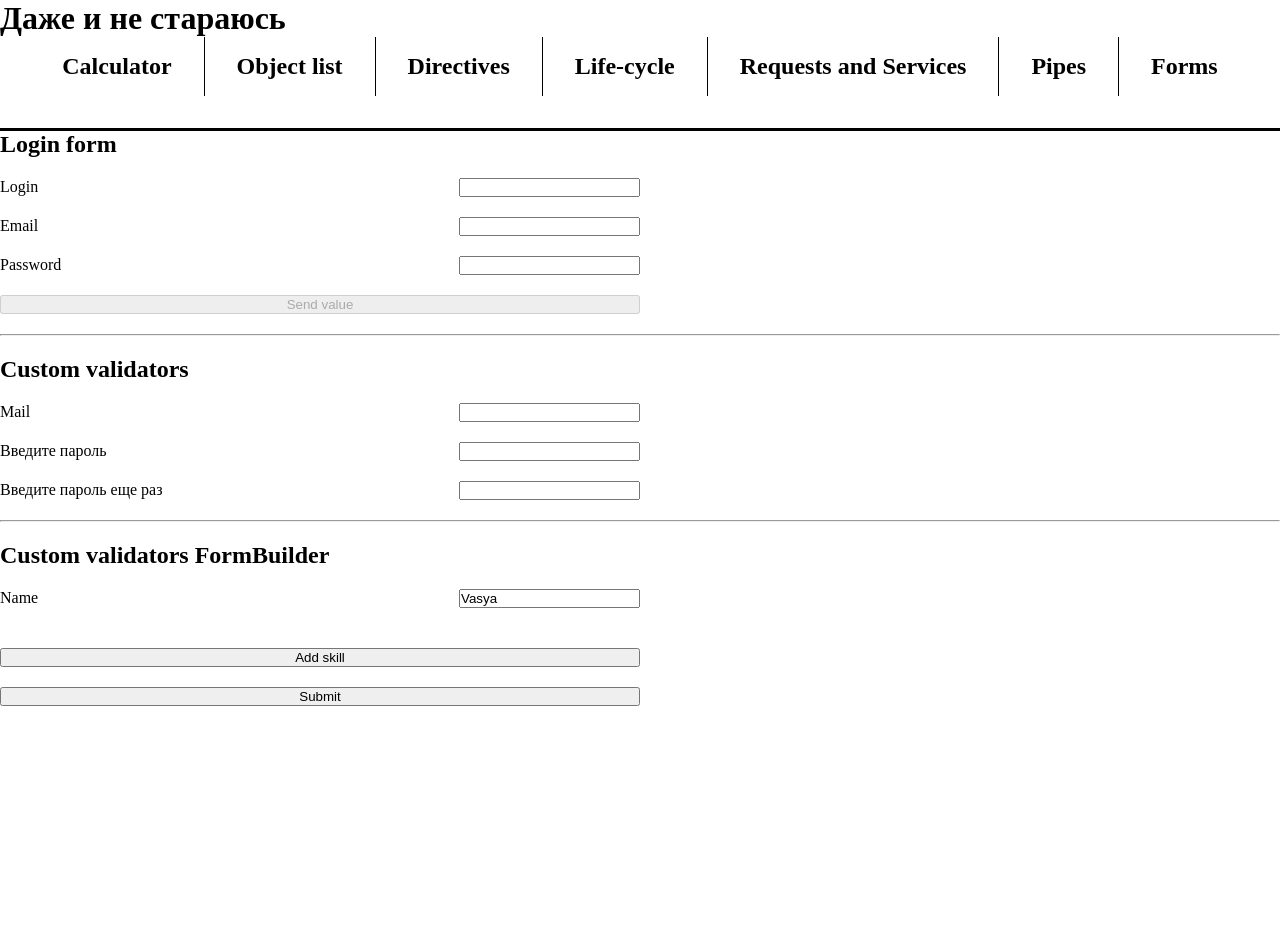
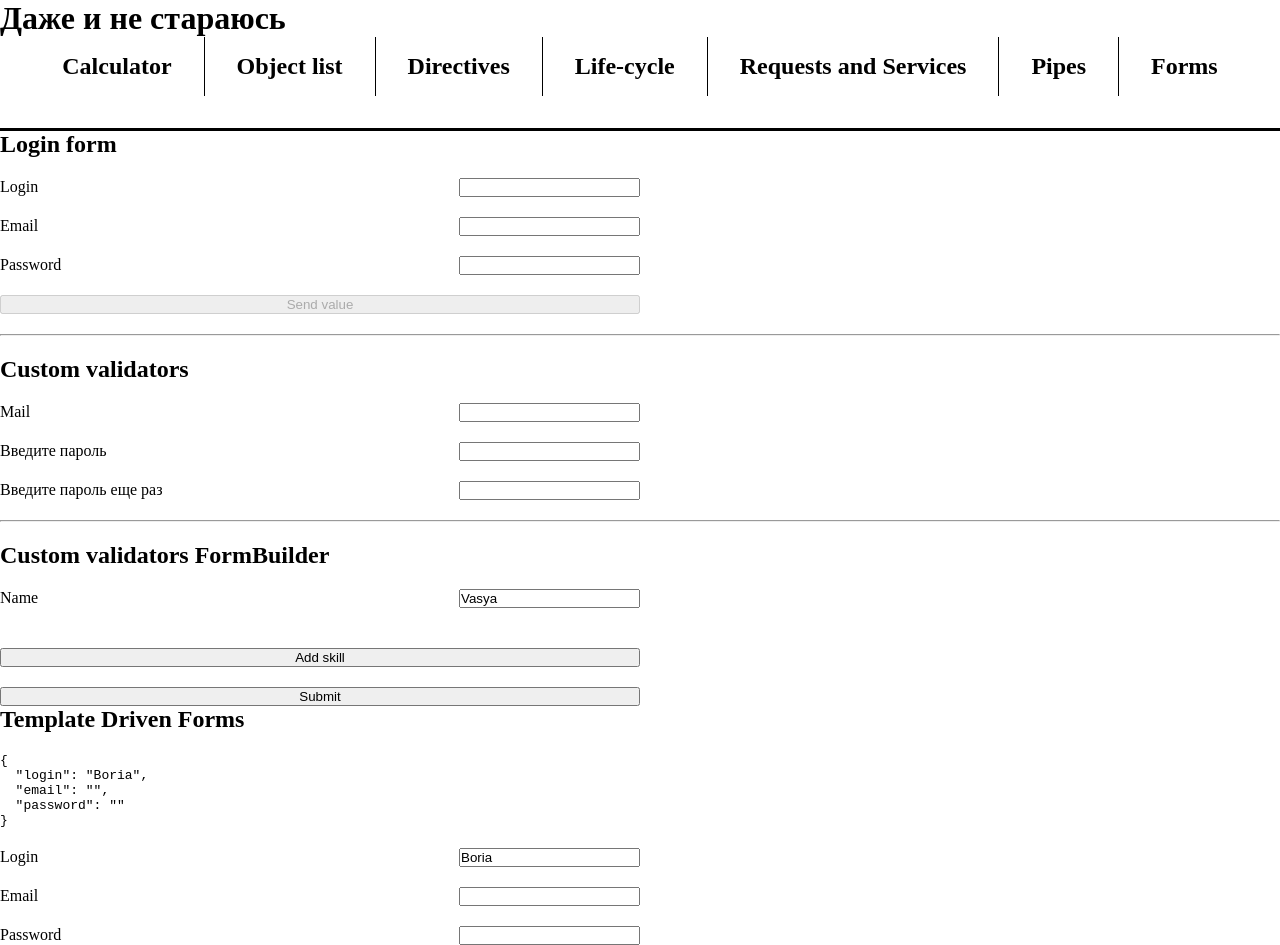
Before and after one commit to sniffjoke/angular-calculator, an Angular app: page /forms in a window 1280 px wide. Before the commit the page ends 800 px from the top, so only its background shows below. Built offline with nearby package versions, Linux system fonts and the light colour scheme.

Commit message:
add template-driven form

```diff
--- a/src/app/forms/components/forms/forms.component.html
+++ b/src/app/forms/components/forms/forms.component.html
@@ -75,3 +75,21 @@
   <button type="button" (click)="addSkill()">Add skill</button>
   <button type="submit">Submit</button>
 </form>
+
+<div class="login-form">
+  <h2>Template Driven Forms </h2>
+  <pre>{{ templateForm | json }}</pre>
+
+  <div>
+    <label for="templateLogin">Login</label>
+    <input id="templateLogin" type="text" [(ngModel)]="templateForm.login">
+  </div>
+  <div>
+    <label for="templateEmail">Email</label>
+    <input id="templateEmail" type="text" [(ngModel)]="templateForm.email">
+  </div>
+  <div>
+    <label for="templatePassword">Password</label>
+    <input id="templatePassword" type="password" [(ngModel)]="templateForm.password">
+  </div>
+</div>
--- a/src/app/forms/components/forms/forms.component.ts
+++ b/src/app/forms/components/forms/forms.component.ts
@@ -1,13 +1,16 @@
 import {Component, OnInit} from '@angular/core';
 import {
-  AbstractControl, FormArray, FormBuilder,
+  AbstractControl,
+  FormArray,
+  FormBuilder,
   FormControl,
-  FormGroup,
+  FormGroup, FormsModule,
   ReactiveFormsModule,
   ValidationErrors,
   ValidatorFn,
   Validators
 } from "@angular/forms";
+import {CommonModule} from "@angular/common";
 
 export function checkRegExp(regExp: RegExp): ValidatorFn {
   return (control: AbstractControl): ValidationErrors | null => {
@@ -22,17 +25,31 @@ export const confirmPassword: ValidatorFn = (
   return control.value.password_one === control.value.password_two ? null : {PasswordDoNotMatch: true}
 }
 
+interface TemplateFormI {
+  login: string
+  email: string
+  password: string
+}
+
 @Component({
   selector: 'app-forms',
   standalone: true,
   imports: [
     ReactiveFormsModule,
+    FormsModule,
+    CommonModule
   ],
   templateUrl: './forms.component.html',
   styleUrl: './forms.component.scss'
 })
 
 export class FormsComponent implements OnInit {
+
+  public templateForm: TemplateFormI = {
+    login: 'Boria',
+    email: '',
+    password: ''
+  }
 
   constructor(private _fb: FormBuilder) {}
 
```
Lines whose indentation alone changed are shown as unchanged.
